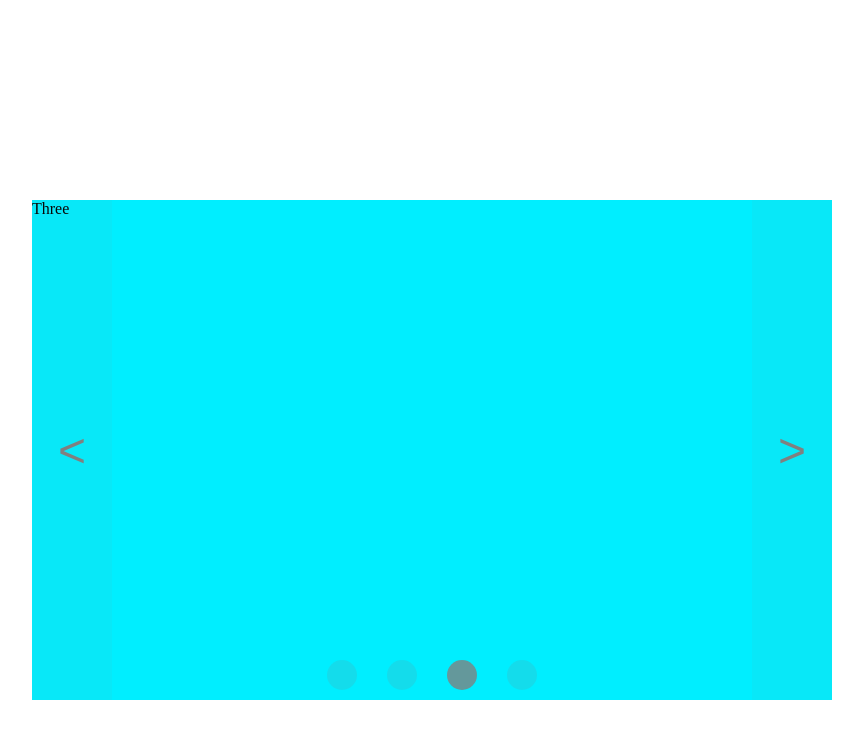
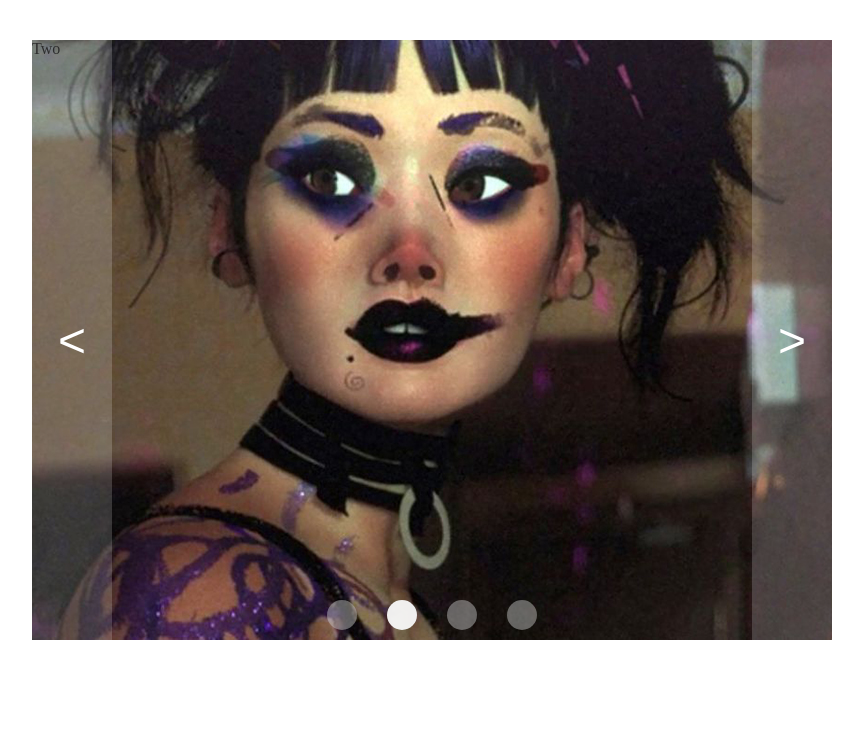
Before and after one commit to jack13only/slider2, a plain HTML site: page index.html in a window 1280 px wide. Shown: the whole page, without its empty margins (208-1071 px from the left). Drawn offline with Linux system fonts and the light colour scheme.

Commit message:
feat: add pictures

```diff
--- a/script.js
+++ b/script.js
@@ -2,9 +2,9 @@ const next = document.querySelector('.btn-up')
 const prev = document.querySelector('.btn-down')
 const slides = document.querySelectorAll('.slide')
 const dots = document.querySelectorAll('.dots')
+let index = 0;
 
 
-let index = 0;
 
 const activeSlide = n => {
     for (slide of slides) {
@@ -23,6 +23,7 @@ const activeDot = n => {
 const changeSlide = (x) => {
     activeSlide(x)
     activeDot(x)
+    clearTimeout(timerId)
 }
 
 const nextSlide = () => {
@@ -38,10 +39,10 @@ const nextSlide = () => {
 const prevSlide = () => {
     if (index === 0) {
         index = slides.length - 1;
-        activeSlide(index)
+        changeSlide(index)
     } else {
         index--;
-        activeSlide(index)
+        changeSlide(index)
     }
 }
 
@@ -54,4 +55,4 @@ for (let i = 0; i < dots.length; i++) {
     })
 }
 
-setInterval(nextSlide, 2500)
+let timerId = setInterval(nextSlide, 2000)
--- a/style.css
+++ b/style.css
@@ -1,6 +1,6 @@
 html, body {
     height: 100%;
-    width: 100;
+    width: 100%;
     overflow-x: hidden;
     scroll-behavior: smooth;
 }
@@ -11,12 +11,19 @@ html, body {
     padding: 0;
 }
 
+body {
+    padding: 5vh;
+    padding-bottom: 10vh;
+}
+
 .wrapper {
     margin: 0 auto;
-    width: 800px;
-    height: 500px;
-    margin-top: 200px;
-    /* border: 1px black solid; */
+    max-width: 800px;
+    min-width: 350px;
+    min-height: 262px;
+    max-height: 600px;
+    width: 100%;
+    height: 100%;
     position: relative;
 }
 
@@ -26,9 +33,9 @@ button {
     height: 100%;
     width: 10%;
     border: none;
-    background: rgba(128, 128, 128, 0.057);
+    background: rgba(255, 255, 255, 0.178);
     font-size: 3rem;
-    color: gray;
+    color: rgb(255, 255, 255);
     transition: 0.3s linear
 }
 
@@ -45,25 +52,28 @@ button {
 }
 
 .one {
-    background: greenyellow;
+    background-image: url('./img/1.jpg');
 }
 
 .two {
-    background: rgb(255, 72, 72);
+    background-image: url('./img/2.jpeg');
 }
 
 .three {
-    background: rgb(0, 238, 255);
+    background-image: url('./img/3.jpg');
 }
 
 .four {
-    background: rgb(255, 0, 200);
+    background-image: url('./img/4.jpeg');
 }
 
 .slide {
     width: 100%;
     height: 100%;
     position: absolute;
+    background-position: center center;
+    background-size: cover;
+    background-repeat: no-repeat;
 }
 
 .slide {
@@ -75,29 +85,29 @@ button {
 }
 
 .dots.active {
-    background: rgba(128, 128, 128, 0.784);
+    background: rgba(248, 248, 248, 0.952);
 }
 
 .dots:active, button:active {
-    background: rgba(73, 73, 73, 0.784);
+    background: rgba(196, 196, 196, 0.836);
 }
 
 .dots:hover {
     cursor: pointer;
-    background: rgba(128, 128, 128, 0.584);
+    background: rgba(218, 218, 218, 0.584);
     transition: 0.3s linear
 }
 
 
 button:hover {
     cursor: pointer;
-    background: rgba(128, 128, 128, 0.332);
+    background: rgba(226, 226, 226, 0.644);
 }
 
 .dots {
     width: 30px;
     height: 30px;
-    background: rgba(128, 128, 128, 0.157);
+    background: rgba(202, 202, 202, 0.459);
     border-radius: 50%;
 }
 
```
Also changed, not shown: img/1.jpg (added), img/2.jpeg (added), img/3.jpg (added), img/4.jpeg (added).
